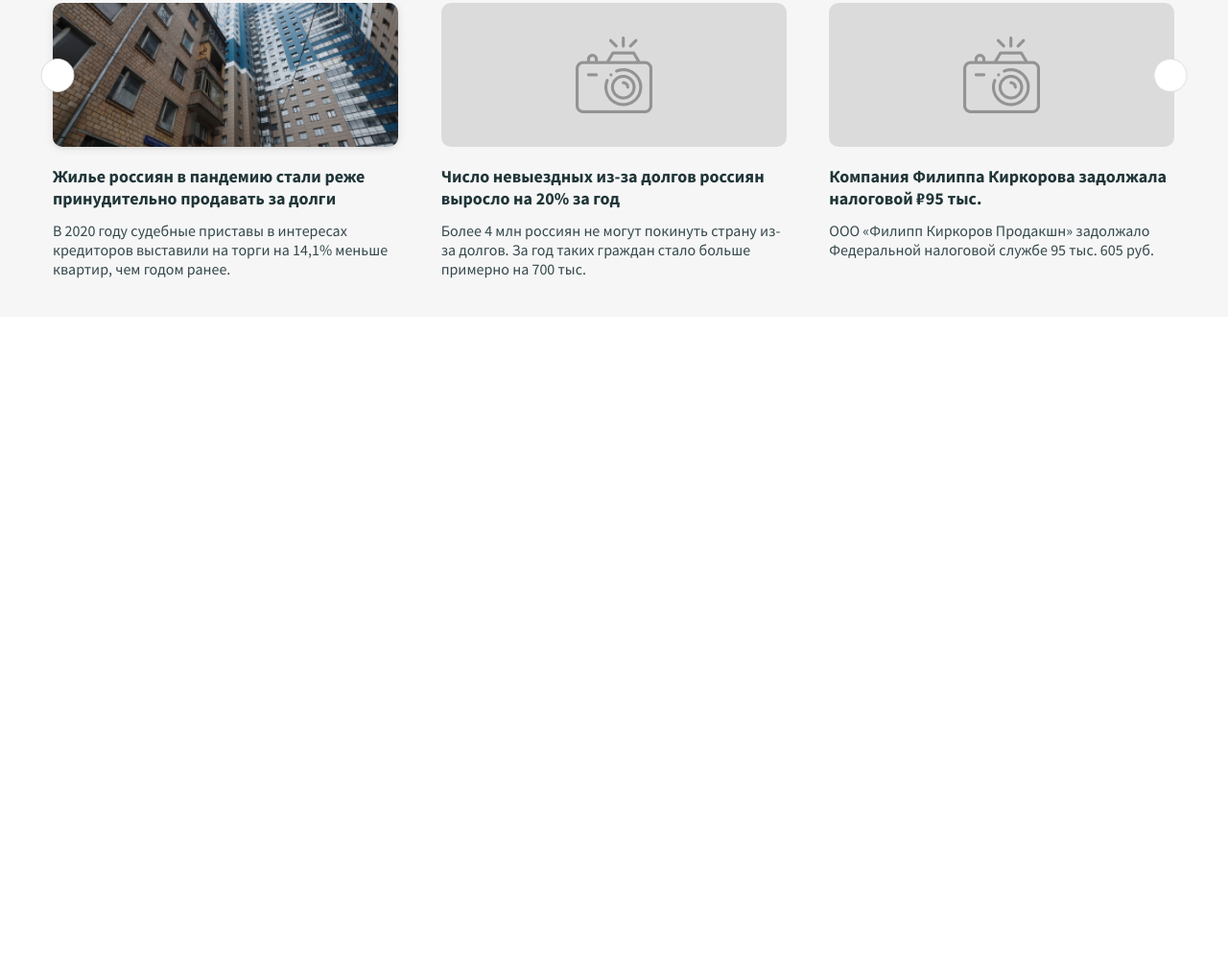
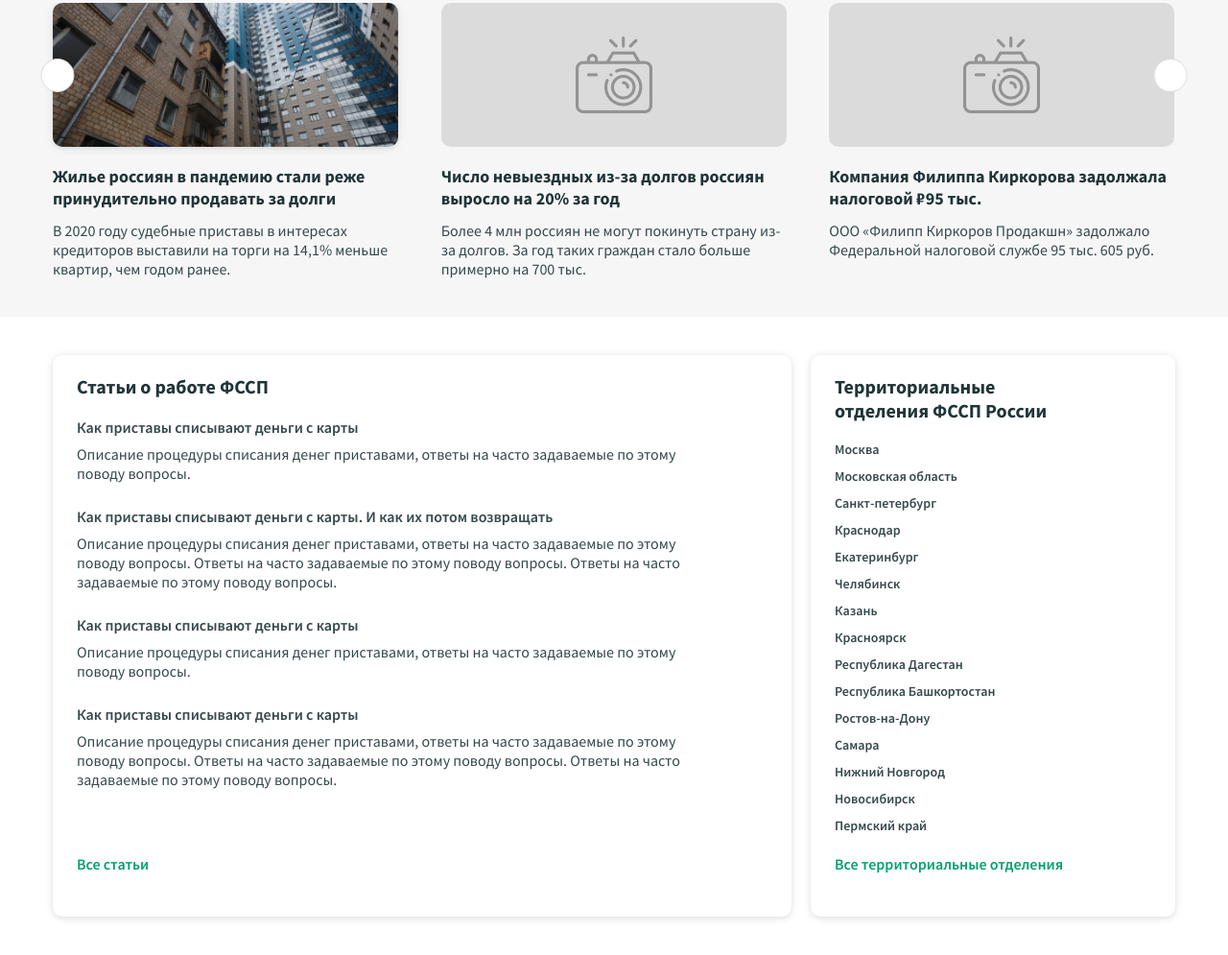
Before and after one commit to Rom555/PPTest, a plain HTML site: page index.html in a window 1280 px wide. Shown: the part 936-1931 px from the top of the page at 96% size. Before the commit the page ends 1266 px from the top, so only its background shows below. Drawn offline with nearby package versions, Linux system fonts and the light colour scheme.

Commit message:
add content

```diff
--- a/index.html
+++ b/index.html
@@ -151,6 +151,57 @@
   </section>
   <!-- /.news -->
 
+  <div class="content">
+    <div class="container content-container">
+      <section class="articles content-wrapper block--shadow">
+        <h3 class="content__title title">Статьи о работе ФССП</h3>
+        <div class="articles-wrapper">
+          <h4 class="articles__subtitle">Как приставы списывают деньги с карты</h4>
+          <p class="articles__text">Описание процедуры списания денег приставами, ответы на часто задаваемые по этому поводу вопросы.</p>
+        </div>
+        <div class="articles-wrapper">
+          <h4 class="articles__subtitle">Как приставы списывают деньги с карты. И как их потом возвращать</h4>
+          <p class="articles__text">Описание процедуры списания денег приставами, ответы на часто задаваемые по этому поводу вопросы. Ответы на часто задаваемые по этому поводу вопросы. Ответы на часто задаваемые по этому поводу вопросы. </p>
+        </div>
+        <div class="articles-wrapper">
+          <h4 class="articles__subtitle">Как приставы списывают деньги с карты</h4>
+          <p class="articles__text">Описание процедуры списания денег приставами, ответы на часто задаваемые по этому поводу вопросы.</p>
+        </div>
+        <div class="articles-wrapper">
+          <h4 class="articles__subtitle">Как приставы списывают деньги с карты</h4>
+          <p class="articles__text">Описание процедуры списания денег приставами, ответы на часто задаваемые по этому поводу вопросы. Ответы на часто задаваемые по этому поводу вопросы. Ответы на часто задаваемые по этому поводу вопросы. </p>
+        </div>
+        <a href="#" class="content__link">Все статьи</a>
+      </section>
+      <!-- /.articles -->
+      <section class="departments content-wrapper block--shadow">
+        <h3 class="content__title title">Территориальные
+          отделения&nbsp;ФССП&nbsp;России</h3>
+        <ul class="departments__list">
+          <li class="departments__item">Москва</li>
+          <li class="departments__item">Московская область</li>
+          <li class="departments__item">Санкт-петербург</li>
+          <li class="departments__item">Краснодар</li>
+          <li class="departments__item">Екатеринбург</li>
+          <li class="departments__item">Челябинск</li>
+          <li class="departments__item">Казань</li>
+          <li class="departments__item">Красноярск</li>
+          <li class="departments__item">Республика Дагестан</li>
+          <li class="departments__item">Республика Башкортостан</li>
+          <li class="departments__item">Ростов-на-Дону</li>
+          <li class="departments__item">Самара</li>
+          <li class="departments__item">Нижний Новгород</li>
+          <li class="departments__item">Новосибирск</li>
+          <li class="departments__item">Пермский край</li>
+        </ul>
+        <a href="#" class="content__link">Все территориальные отделения</a>
+      </section>
+      <!-- /.departments -->
+    </div>
+    <!-- /.container -->
+  </div>
+  <!-- /.content -->
+
   <script src="https://unpkg.com/swiper/swiper-bundle.min.js"></script>
   <script src="js/news-swiper.js"></script>
 </body>
--- /dev/null
+++ b/sass/blocks/_content.sass
@@ -0,0 +1,45 @@
+.content
+  padding: 40px 0
+  &-container
+    display: flex
+  &-wrapper
+    display: flex
+    flex-direction: column
+    padding: 20px 25px 45px
+  &__title
+    margin-bottom: 20px
+    font-size: 20px
+    line-height: 25px
+  &__link
+    align-self: start
+    margin-top: auto
+    font-weight: 600
+    font-size: 16px
+    line-height: 20px
+    color: #03A06C
+.articles
+  flex-grow: 1
+  margin-right: 20px
+  &-wrapper
+    max-width: 650px
+    margin-bottom: 25px
+  &__subtitle
+    margin: 0 0 8px
+    font-weight: 600
+    font-size: 16px
+    line-height: 20px
+  &__text
+    font-size: 16px
+    line-height: 20px
+.departments
+  max-width: 380px
+  &__list
+    margin: 0 0 10px
+    padding: 0
+    list-style-type: none
+  &__item
+    font-weight: 600
+    vertical-align: text-top
+    font-size: 14px
+    line-height: 16px
+    margin-bottom: 12px
--- a/sass/style.sass
+++ b/sass/style.sass
@@ -6,3 +6,4 @@
 @import 'blocks/header'
 @import 'blocks/hero'
 @import 'blocks/news'
+@import 'blocks/content'
```
Also changed, not shown: css/style.css, 1 other file.
